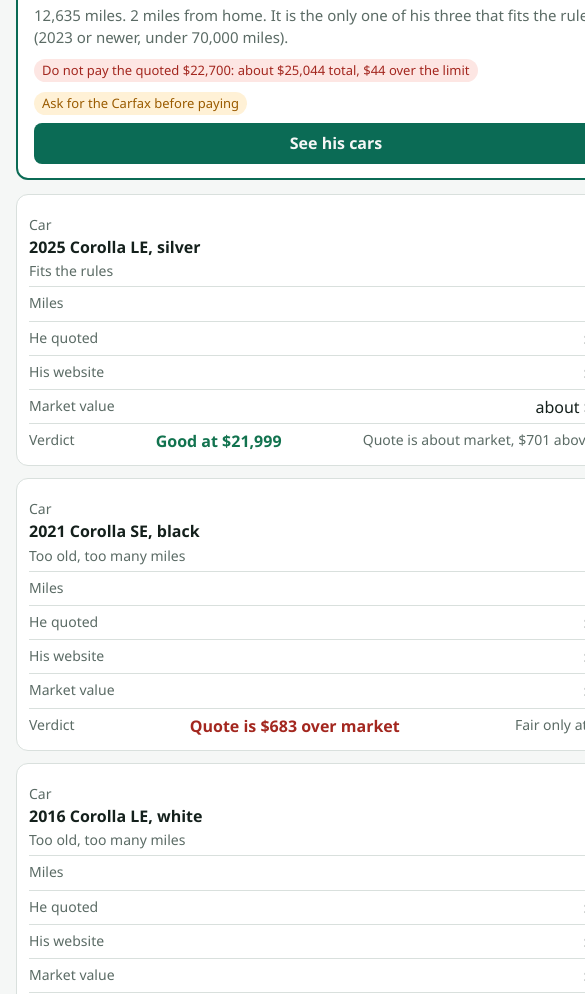
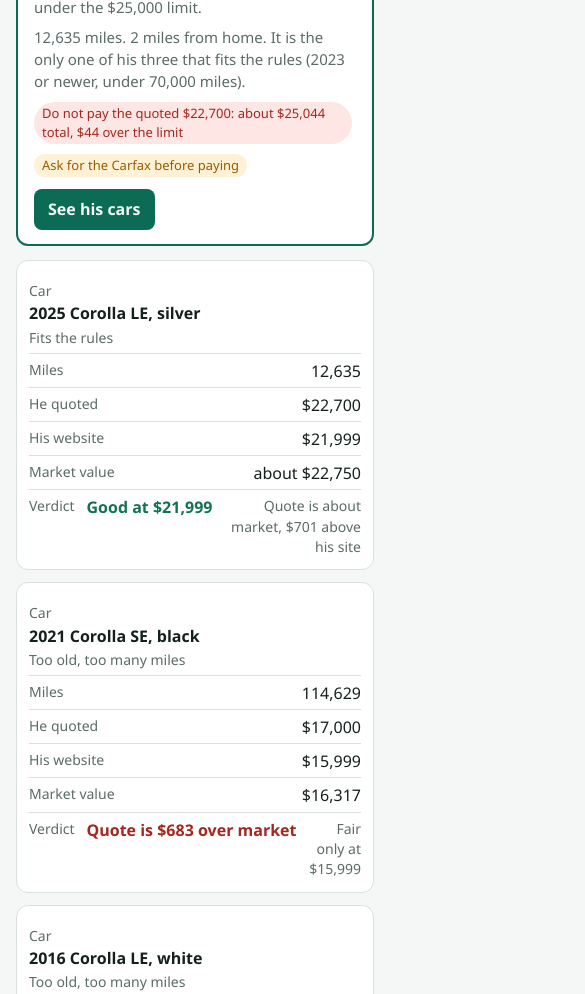
Before and after one commit to TheNatanzi/rana-car-finder, a plain HTML site: page index.html in a window 390 px wide. Shown: the part 658-1652 px from the top of the page, 585 px wide, since content can reach past the window. Drawn offline with Linux system fonts and the light colour scheme.

Commit message:
Fix friend section layout on phones
Co-Authored-By: Claude Fable 5.2 <noreply@anthropic.com>

```diff
--- a/index.html
+++ b/index.html
@@ -87,7 +87,9 @@ a.view{color:var(--accent);font-weight:700;white-space:nowrap}
 .recipe div{background:var(--card);border:1px solid var(--line);border-radius:10px;padding:10px 12px;font-size:15px}
 .recipe b{display:block;font-size:22px;color:var(--accent)}
 .empty{padding:30px;text-align:center;color:var(--muted)}
-.friend{display:grid;grid-template-columns:minmax(280px,360px) 1fr;gap:14px;align-items:start}
+.friend{display:grid;grid-template-columns:minmax(0,1fr);gap:14px;align-items:start}
+.friend>*{min-width:0}
+.verdict .btn{align-self:flex-start;margin-top:4px}
 .verdict{background:var(--card);border:2px solid var(--accent);border-radius:12px;padding:14px 16px;display:flex;flex-direction:column;gap:8px}
 .verdict .rank{font-size:14px;font-weight:700;color:var(--accent);text-transform:uppercase;letter-spacing:.05em}
 .verdict .name{font-size:21px;font-weight:700;line-height:1.2}
@@ -96,8 +98,7 @@ a.view{color:var(--accent);font-weight:700;white-space:nowrap}
 .verdict .tag{white-space:normal}
 .ftable table{min-width:640px}
 .ftable th{cursor:default}
-@media (max-width:900px){.friend{grid-template-columns:1fr}}
-@media (max-width:760px){.ftable tbody tr{grid-template-columns:1fr}.ftable td{grid-column:1 / -1;display:flex;justify-content:space-between;gap:12px;text-align:right;border-top:1px solid var(--line);padding-top:6px}.ftable td.car{display:block;text-align:left;border-top:0}.ftable td br{display:none}}
+@media (max-width:760px){.ftable table{min-width:0}.ftable tbody tr{grid-template-columns:1fr}.ftable td{grid-column:1 / -1;display:flex;justify-content:space-between;gap:12px;text-align:right;border-top:1px solid var(--line);padding-top:6px}.ftable td.car{display:block;text-align:left;border-top:0}.ftable td br{display:none}}
 
 @media (max-width:760px){
   h1{font-size:25px}
```
